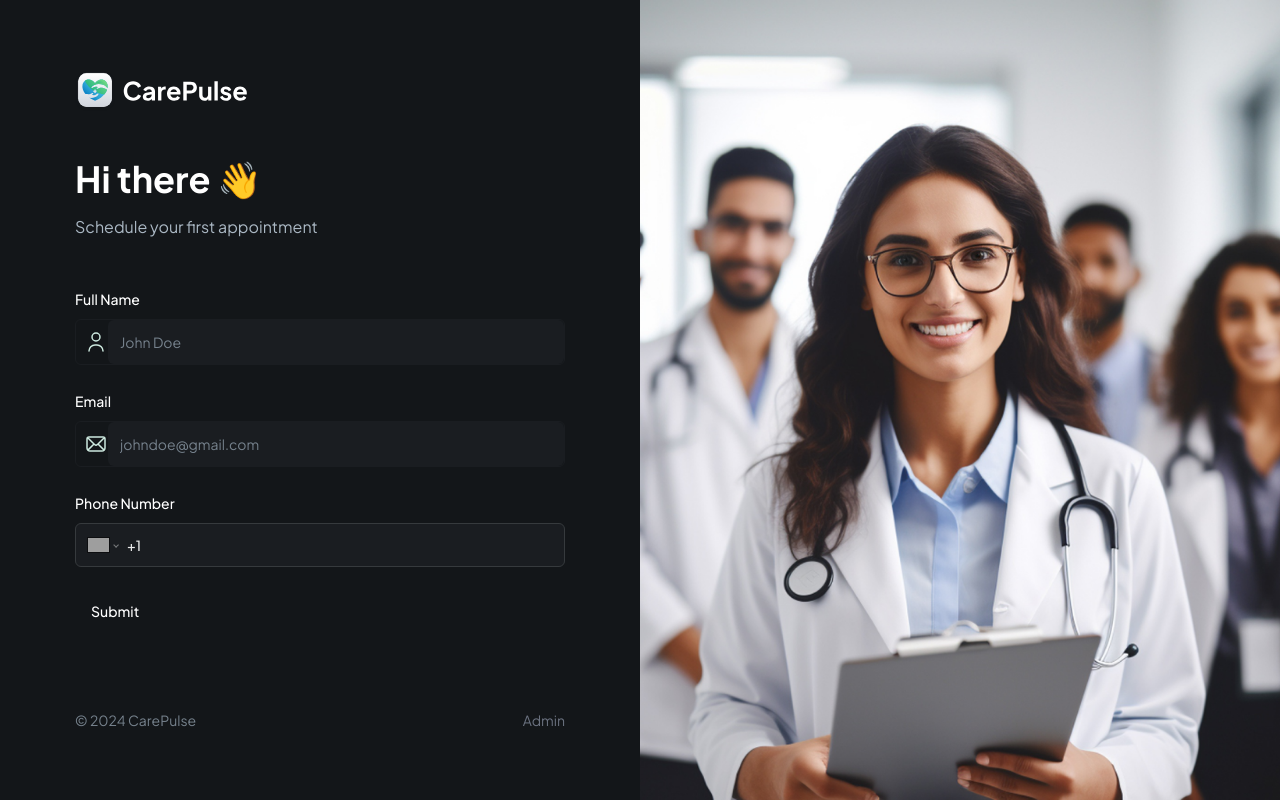
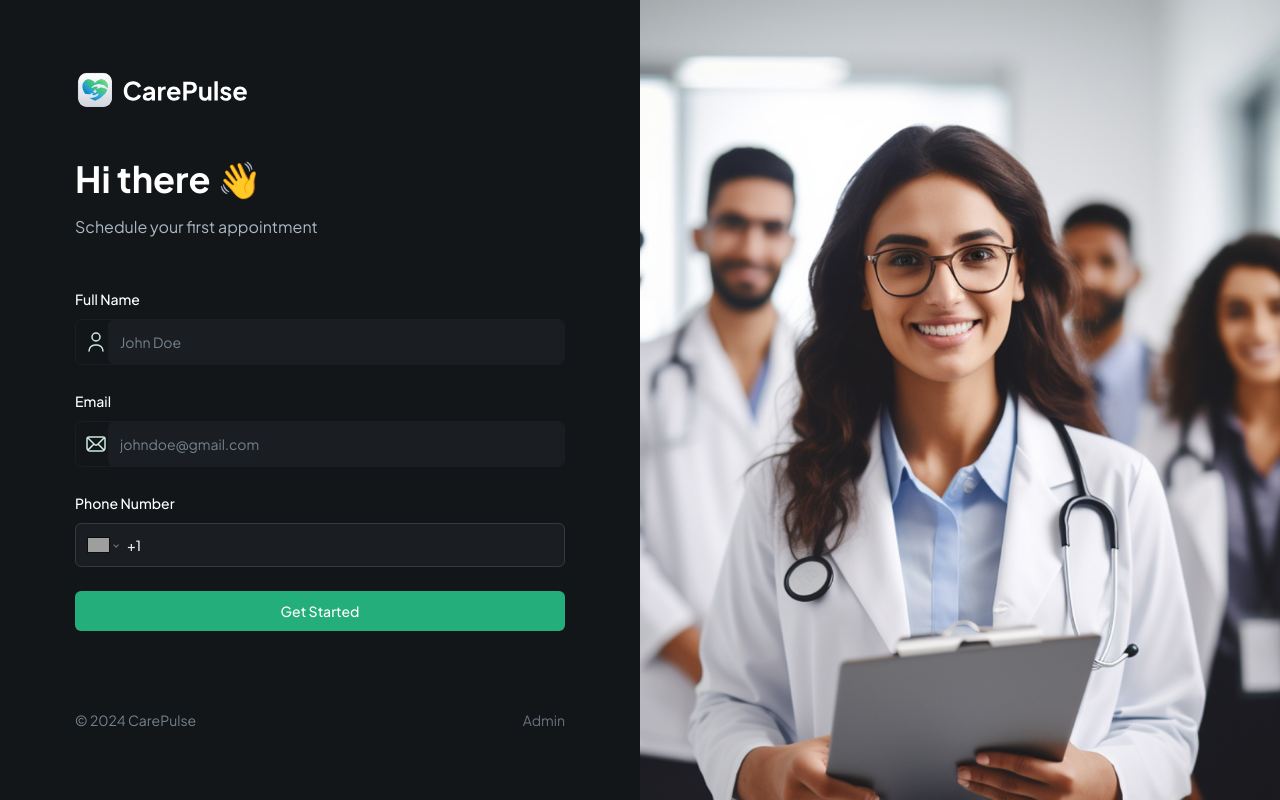
Before and after one commit to Demilade01/careplus, a Next.js app: page / in a window 1280 px wide. Built offline with nearby package versions, Linux system fonts and the light colour scheme; grey boxes are pictures that could not be loaded.

Commit message:
update ui for auth form

```diff
--- /dev/null
+++ b/components/SubmitButton.tsx
@@ -0,0 +1,30 @@
+import React from 'react'
+import { Button } from './ui/button';
+import Image from 'next/image';
+
+interface SubmitButtonProps {
+  isLoading: boolean;
+  className?: string;
+  children: React.ReactNode
+}
+
+const SubmitButton = ({ isLoading, className, children}: SubmitButtonProps) => {
+  return (
+    <Button type='submit' disabled={isLoading} className={className ?? 'shad-primary-btn w-full'}>
+      {isLoading ? (
+        <div className='flex items-center gap-4'>
+          <Image
+            src="/assets/icons/loader.svg"
+            alt='loader'
+            width={24}
+            height={24}
+            className='animate-spin'
+          />
+          Loading.....
+        </div>
+      ): children}
+    </Button>
+  )
+}
+
+export default SubmitButton
--- a/components/form/PatientForm.tsx
+++ b/components/form/PatientForm.tsx
@@ -6,6 +6,8 @@
 import { Button } from "@/components/ui/button"
 import { Form } from "@/components/ui/form"
 import CustomFormField from "../CustomFormField"
+import SubmitButton from "../SubmitButton"
+import { useState } from "react"
 
 export enum FormFieldType {
   INPUT = 'input',
@@ -22,6 +24,8 @@
 })
 
 const PatientForm = () => {
+  const [isLoading, setIsLoading] = useState(false)
+
   const form = useForm<z.infer<typeof formSchema>>({
     resolver: zodResolver(formSchema),
     defaultValues: {
@@ -65,11 +69,13 @@
           control={form.control}
           name="PHONE"
           label="Phone Number"
-          placeholder="(555) 103 4471"
+          placeholder="(555) 103 4471 "
           iconSrc="/assets/icons/email.svg"
           iconAlt="email"
         />
-        <Button type="submit" className="text-white">Submit</Button>
+        <SubmitButton isLoading={isLoading}>
+          Get Started
+        </SubmitButton>
       </form>
     </Form>
   )
```
